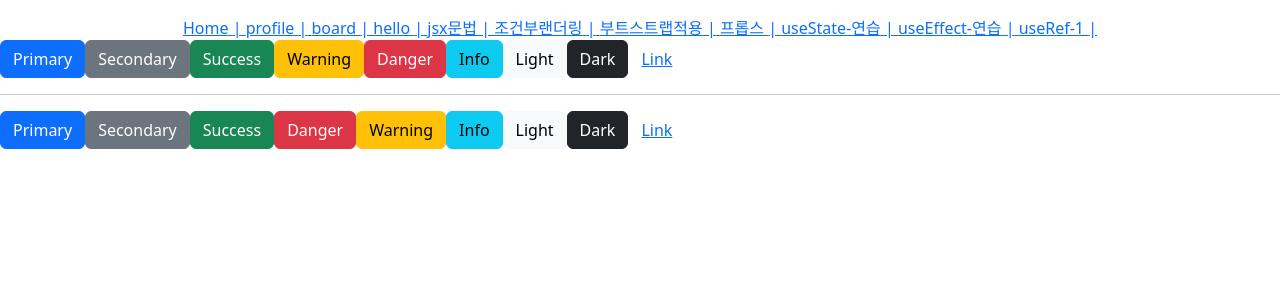
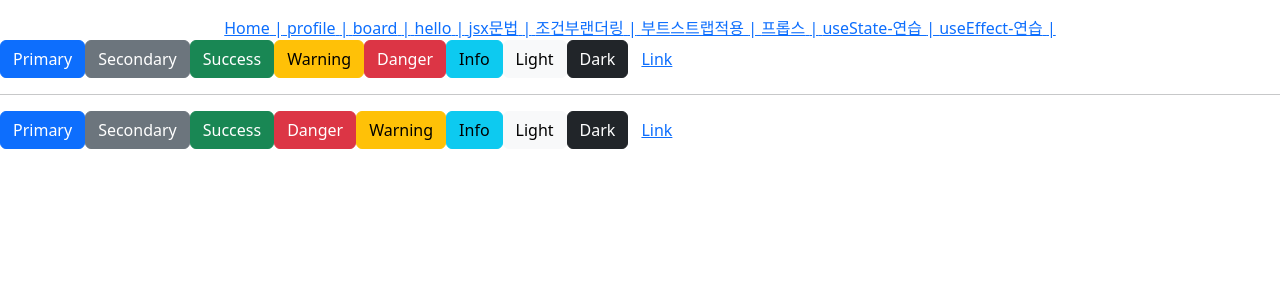
Before and after one commit to sua-repo/git_test, a React (Vite) app: page /bootstrap in a window 1280 px wide. Shown: the top 300 px of the page. Built offline with nearby package versions, Linux system fonts and the light colour scheme.

Commit message:
Update Routes.jsx

```diff
--- a/src/route/Routes.jsx
+++ b/src/route/Routes.jsx
@@ -8,7 +8,6 @@ import JSXPage from "../pages/JSXPage"
 import ProfilePage from "../pages/ProfilePage"
 import PropsPage from "../pages/PropsPage"
 import UseEffectPage from "../pages/UseEffectPage"
-import UseRef1Page from "../pages/UseRef1Page"
 
 //React Routes, Route 사용시 배열로 관리하기
 const routes = [
@@ -71,11 +70,5 @@ const routes = [
         element: <UseEffectPage/>,
         title: 'useEffect-연습',
       },
-
-      {
-        path: '/useref',
-        element: <UseRef1Page/>,
-        title: 'useRef-1',
-      },
 ]
 export default routes
```
